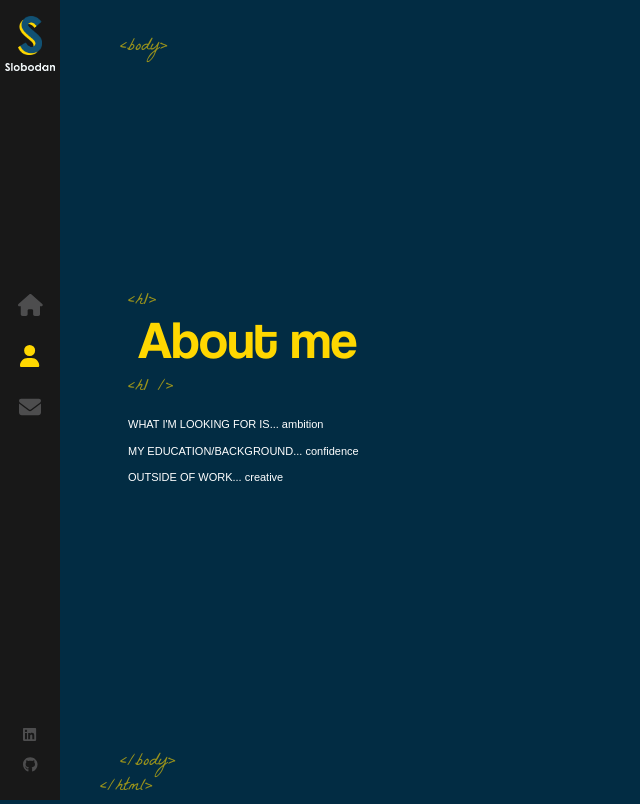
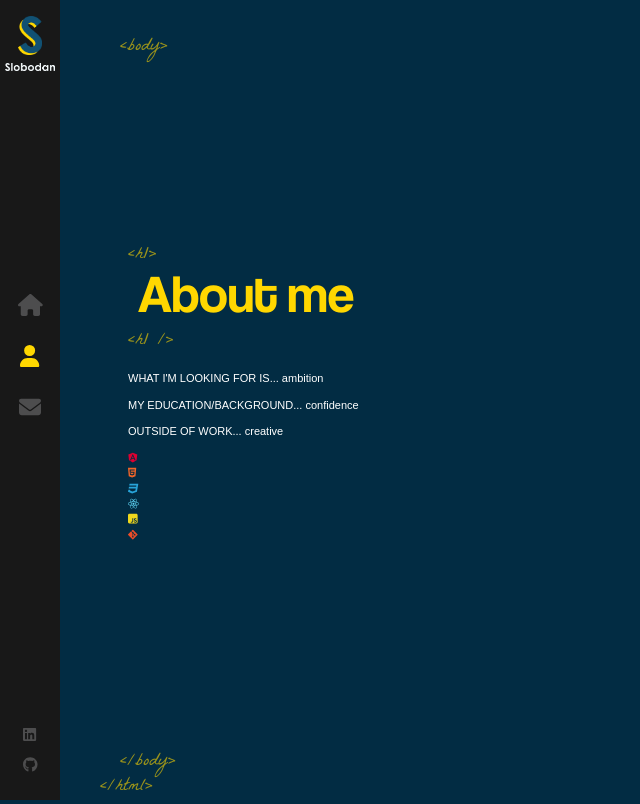
Before and after one commit to BBurleigh/React-Portfolio, a React (Create React App) app: page /about in a window 1280 px wide. Shown: the whole page, without its empty margins (0-640 px from the left). Built offline with nearby package versions, Linux system fonts and the light colour scheme.

Commit message:
added small icons beneath the about me section

```diff
--- a/src/components/About/index.js
+++ b/src/components/About/index.js
@@ -1,15 +1,19 @@
 import './index.scss';
 import AnimatedLetters from '../AnimatedLetters';
 import { useEffect, useState } from 'react';
+import { FontAwesomeIcon } from '@fortawesome/react-fontawesome';
+import { faAngular, faHtml5, faCss3, faReact, faJsSquare, faGitAlt } from '@fortawesome/free-brands-svg-icons';
 
 const About = () => {
 
     const [letterClass, setLetterClass] = useState('text-animate');
 
+    const aboutTitle = ['A', 'b', 'o', 'u', 't', ' ', 'm', 'e'];
+
     useEffect(() => {
         setTimeout(() => {
            return setLetterClass('text-animate-hover')
-       }, 5000)
+       }, 3000)
    }, [])
 
     return (
@@ -17,7 +21,8 @@
             <div className = "text-zone">
                 <h1>
                     <AnimatedLetters
-                    strArray = {['A', 'b', 'o', 'u', 't', ' ', 'm', 'e']}
+                    letterClass = {letterClass}
+                    strArray = {aboutTitle}
                     idx = {15}
                     />
                 </h1>
@@ -30,6 +35,29 @@
                 <p>
                     OUTSIDE OF WORK... creative
                 </p>
+
+                <div className = "stage-cube-cont">
+                    <div className = "cubespinner">
+                        <div className = "face1">
+                            <FontAwesomeIcon icon = {faAngular} color = "#DD0031" />
+                        </div>
+                        <div className="face2">
+                        <FontAwesomeIcon icon={faHtml5} color="#F06529" />
+                        </div>
+                        <div className="face3">
+                        <FontAwesomeIcon icon={faCss3} color="#28A4D9" />
+                        </div>
+                        <div className="face4">
+                        <FontAwesomeIcon icon={faReact} color="#5ED4F4" />
+                        </div>
+                        <div className="face5">
+                        <FontAwesomeIcon icon={faJsSquare} color="#EFD81D" />
+                        </div>
+                        <div className="face6">
+                        <FontAwesomeIcon icon={faGitAlt} color="#EC4D28" />
+                        </div>
+                    </div>
+                </div>
             </div>
         </div>
     )
--- a/src/components/Home/index.js
+++ b/src/components/Home/index.js
@@ -9,9 +9,13 @@
 
 
 const Home = () => {
+
     const [letterClass, setLetterClass] = useState('text-animate');
+
     const nameArray = ['Z', 'e', 'l', 'p', 'h'];
+
     const jobArray = ['a', ' ', 'd', 'e', 'v', 'e', 'l', 'o', 'p', 'i', 'n', 'g'];
+
     const jobArray2 = ['d', 'e', 'v', 'e', 'l', 'o', 'p', 'e', 'r'];
 
     useEffect(() => {
```
